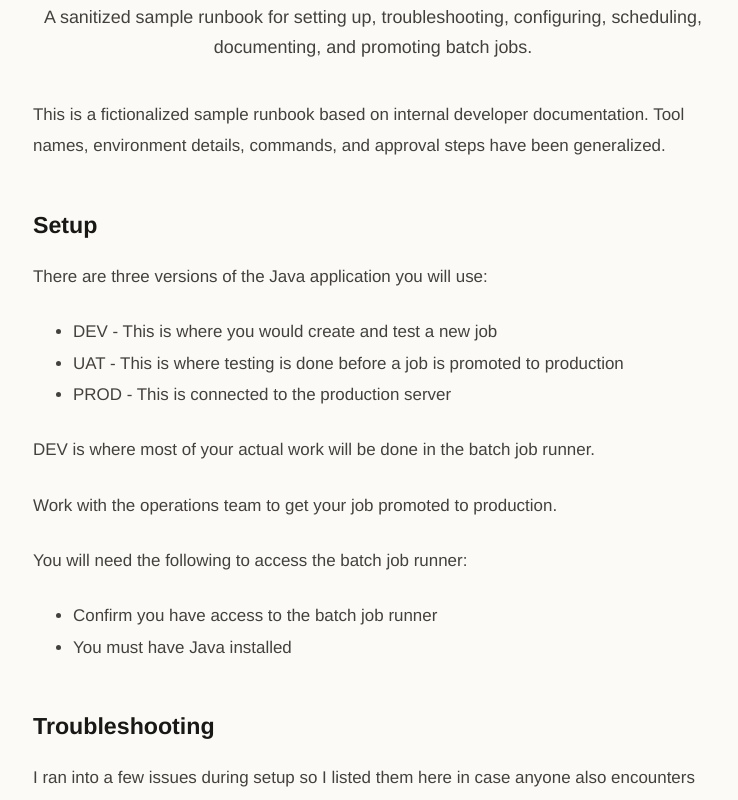
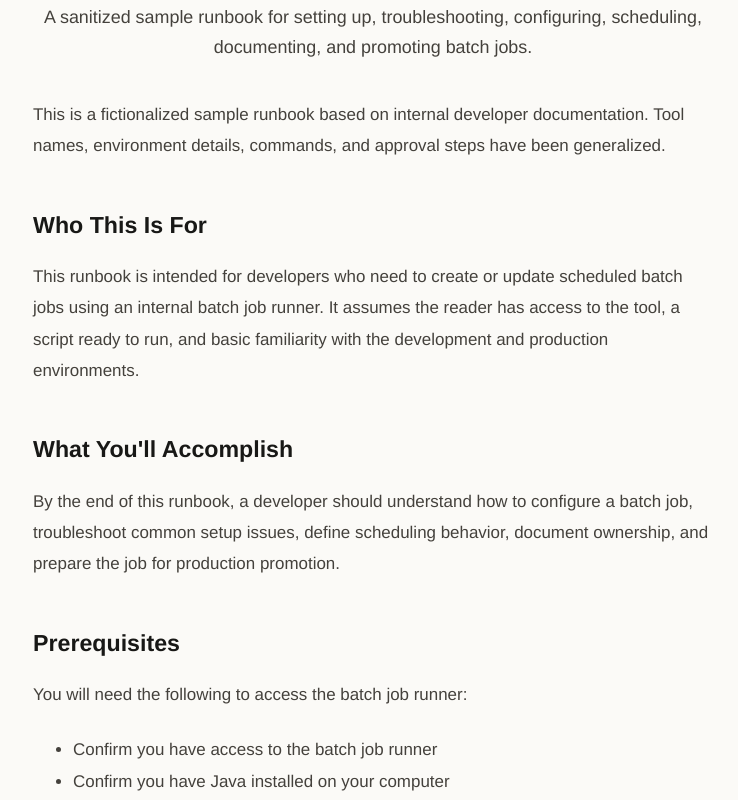
Before and after one commit to alm266/andrew-developer-portfolio, an Angular app: page /writing in a window 1280 px wide. Shown: the part 11200-12000 px from the top of the page, without its empty margins (413-1151 px from the left). Built offline with nearby package versions, Linux system fonts and the light colour scheme.

Commit message:
implemented subheadings and added some text

```diff
--- a/src/app/features/writing/writing.component.ts
+++ b/src/app/features/writing/writing.component.ts
@@ -417,7 +417,39 @@ export class WritingComponent {
         },
         {
           type: 'heading',
-          text: 'Setup',
+          text: 'Who This Is For',
+        },
+        {
+          type: 'paragraph',
+          text: 'This runbook is intended for developers who need to create or update scheduled batch jobs using an internal batch job runner. It assumes the reader has access to the tool, a script ready to run, and basic familiarity with the development and production environments.',
+        },
+        {
+          type: 'heading',
+          text: "What You'll Accomplish",
+        },
+        {
+          type: 'paragraph',
+          text: 'By the end of this runbook, a developer should understand how to configure a batch job, troubleshoot common setup issues, define scheduling behavior, document ownership, and prepare the job for production promotion.',
+        },
+        {
+          type: 'heading',
+          text: 'Prerequisites',
+        },
+        {
+          type: 'paragraph',
+          text: 'You will need the following to access the batch job runner:',
+        },
+        {
+          type: 'list',
+          items: [
+            { text: 'Confirm you have access to the batch job runner' },
+            { text: 'Confirm you have Java installed on your computer' },
+            { text: 'Confirm you have access to remote into our DEV server' },
+          ],
+        },
+        {
+          type: 'heading',
+          text: 'Environments',
         },
         {
           type: 'paragraph',
@@ -440,23 +472,12 @@ export class WritingComponent {
           text: 'Work with the operations team to get your job promoted to production.',
         },
         {
-          type: 'paragraph',
-          text: 'You will need the following to access the batch job runner:',
-        },
-        {
-          type: 'list',
-          items: [
-            { text: 'Confirm you have access to the batch job runner' },
-            { text: 'You must have Java installed' },
-          ],
-        },
-        {
           type: 'heading',
           text: 'Troubleshooting',
         },
         {
           type: 'paragraph',
-          text: 'I ran into a few issues during setup so I listed them here in case anyone also encounters them. Hopefully this will prevent you from spending the hours I had trying to figure out what was wrong.',
+          text: 'The following issues came up during setup and are worth checking first.',
         },
         {
           type: 'list',
@@ -479,7 +500,7 @@ export class WritingComponent {
         },
         {
           type: 'paragraph',
-          text: 'Simply put, jobs are tasks or scripts that are automatically run via the batch job runner. Jobs are run from scripts that live on our servers. Whenever they run into errors, the output is sent to the operations team who then forward it to whoever is the documented email address on the job.',
+          text: 'Simply put, jobs are tasks or scripts that are automatically run via the batch job runner. Jobs are run from scripts hosted on the server. Whenever they run into errors, the output is sent to the operations team who then forward it to whoever is the documented email address on the job.',
         },
         {
           type: 'paragraph',
@@ -502,7 +523,7 @@ export class WritingComponent {
           text: 'The General tab has several options for setting up a job.',
         },
         {
-          type: 'heading',
+          type: 'subheading',
           text: 'Name',
         },
         {
@@ -515,7 +536,7 @@ export class WritingComponent {
           ],
         },
         {
-          type: 'heading',
+          type: 'subheading',
           text: 'Description',
         },
         {
@@ -525,7 +546,7 @@ export class WritingComponent {
           ],
         },
         {
-          type: 'heading',
+          type: 'subheading',
           text: 'Application',
         },
         {
@@ -535,7 +556,7 @@ export class WritingComponent {
           ],
         },
         {
-          type: 'heading',
+          type: 'subheading',
           text: 'Agent/Agent Group',
         },
         {
@@ -547,7 +568,7 @@ export class WritingComponent {
           ],
         },
         {
-          type: 'heading',
+          type: 'subheading',
           text: 'Queue',
         },
         {
@@ -558,7 +579,7 @@ export class WritingComponent {
           ],
         },
         {
-          type: 'heading',
+          type: 'subheading',
           text: 'Library',
         },
         {
@@ -569,7 +590,7 @@ export class WritingComponent {
           ],
         },
         {
-          type: 'heading',
+          type: 'subheading',
           text: 'Program Name',
         },
         {
@@ -586,7 +607,7 @@ export class WritingComponent {
           text: 'Execution Options',
         },
         {
-          type: 'heading',
+          type: 'subheading',
           text: 'Notification',
         },
         {
@@ -596,7 +617,7 @@ export class WritingComponent {
           ],
         },
         {
-          type: 'heading',
+          type: 'subheading',
           text: 'Primary Login ID',
         },
         {
@@ -640,6 +661,18 @@ export class WritingComponent {
         },
         {
           type: 'heading',
+          text: 'Validation',
+        },
+        {
+          type: 'list',
+          items: [
+            { text: 'Run the batch job manually' },
+            { text: 'Remote into the server and check your script logs to confirm that it ran to completion' },
+            { text: 'Intentionally throw an exception in your script and confirm that an email is sent to the correct address with the error log' },
+          ],
+        },
+        {
+          type: 'heading',
           text: 'Promoting to Production',
         },
         {
@@ -662,6 +695,30 @@ export class WritingComponent {
             { text: 'Add the required interpreter comment to the top of any Python 3 file' },
           ],
         },
+        {
+          type: 'heading',
+          text: 'Final Checklist',
+        },
+        {
+          type: 'paragraph',
+          text: 'Before you consider the job ready, confirm the following:',
+        },
+        {
+          type: 'list',
+          items: [
+            { text: 'The script path uses an absolute path.' },
+            { text: 'The script has the required execution permissions.' },
+            { text: 'The job has a clear description.' },
+            { text: 'The job has the correct schedule and exceptions.' },
+            { text: 'Any prompts or parameters are configured.' },
+            { text: 'The owning team or contact information is documented.' },
+            { text: 'Production approval requirements are complete.' },
+          ],
+        },
+        {
+          type: 'paragraph',
+          text: 'The production version cannot be edited without going through the operations team again. Once you have configured, validated, and documented your job, it is ready for regular use.'
+        },
       ],
     },
   ];
```
